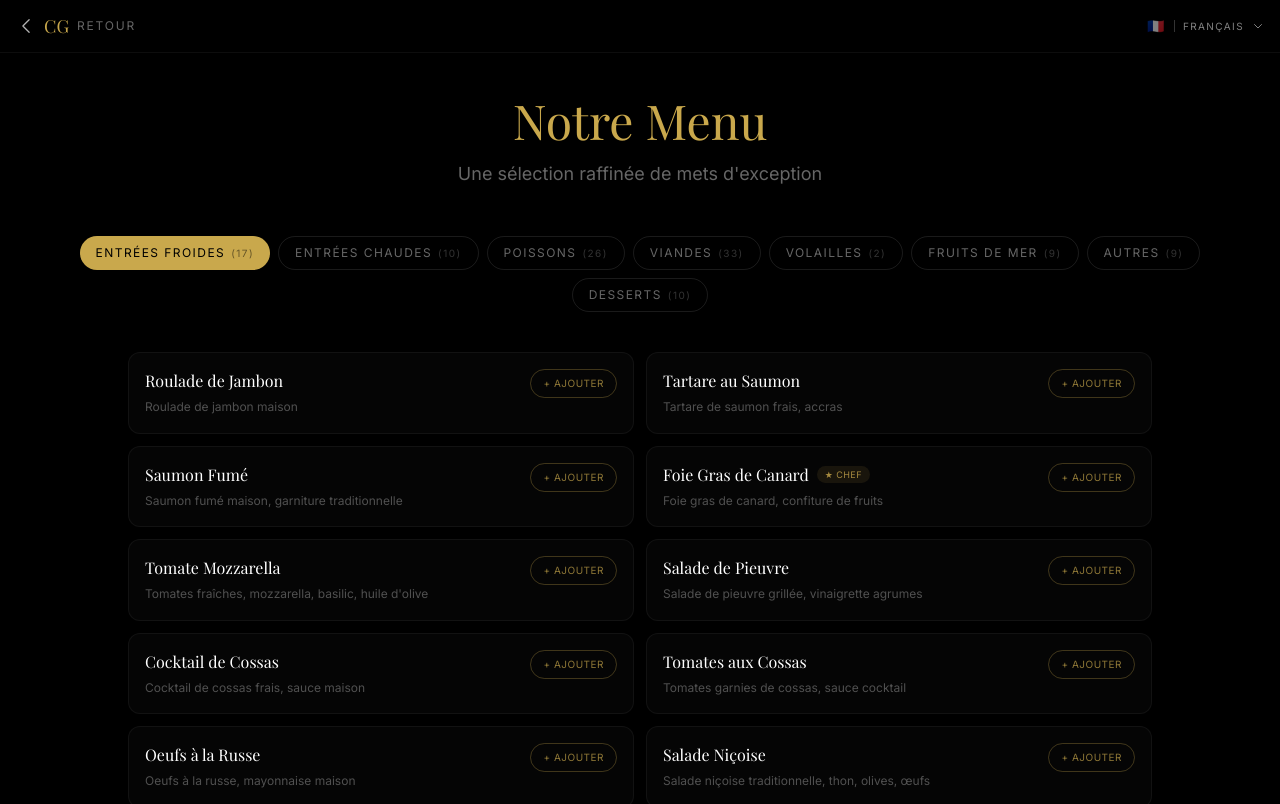
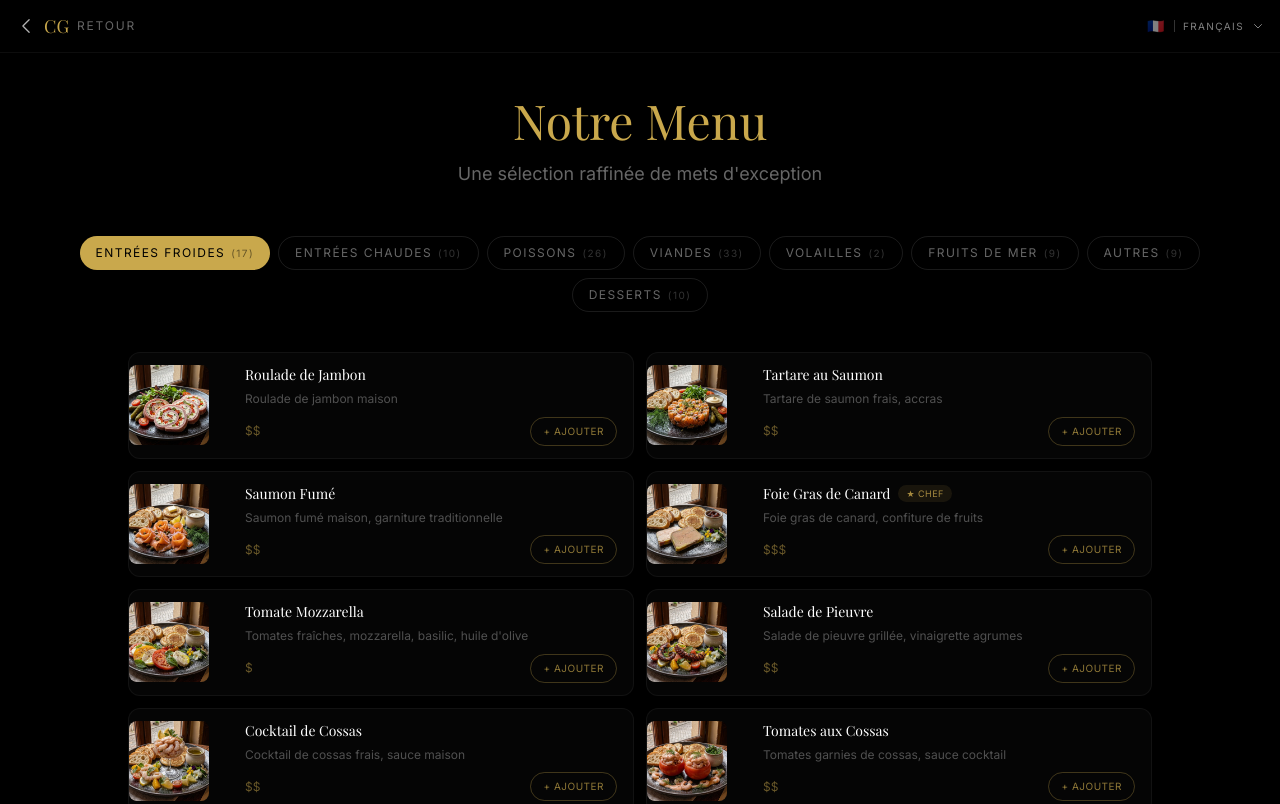
Before and after one commit to malikstopher-dev/chez-gaby, a Next.js app: page /menu in a window 1280 px wide. Shown: the top 804 px of the page. Built offline with nearby package versions, Linux system fonts and the light colour scheme; a web font is replaced by a local one.

Commit message:
Add dish images to /menu page item cards

```diff
--- a/src/app/menu/page.tsx
+++ b/src/app/menu/page.tsx
@@ -83,12 +83,22 @@ export default function MenuPage() {
               return (
                 <div
                   key={item.name}
-                  className="group border border-white/5 rounded-xl p-4 hover:border-gold/20 transition-all duration-300 bg-white/[0.02] hover:bg-white/[0.04]"
+                  className="group border border-white/5 rounded-xl hover:border-gold/20 transition-all duration-300 bg-white/[0.02] hover:bg-white/[0.04] overflow-hidden flex gap-3"
                 >
-                  <div className="flex justify-between items-start gap-3">
-                    <div className="flex-1 min-w-0">
+                  {item.image && (
+                    <div className="w-20 h-20 shrink-0 overflow-hidden rounded-lg m-3 -ml-0">
+                      <img
+                        src={item.image}
+                        alt={item.name}
+                        className="w-full h-full object-cover transition-transform duration-500 group-hover:scale-110"
+                        loading="lazy"
+                      />
+                    </div>
+                  )}
+                  <div className="flex-1 min-w-0 p-3 pr-4 flex flex-col justify-between">
+                    <div>
                       <div className="flex items-center gap-2 mb-1">
-                        <h3 className="font-serif text-white text-base group-hover:text-gold transition-colors truncate">
+                        <h3 className="font-serif text-white text-sm group-hover:text-gold transition-colors truncate">
                           {item.name}
                         </h3>
                         {item.chefPick && (
@@ -102,7 +112,9 @@ export default function MenuPage() {
                       </p>
                     </div>
 
-                    <div className="flex items-center gap-2 shrink-0">
+                    <div className="flex items-center justify-between mt-2">
+                      <span className="text-gold/50 text-xs">{item.price}</span>
+                      <div className="flex items-center gap-2">
                       {inCart ? (
                         <div className="flex items-center gap-1.5 bg-white/5 rounded-full border border-white/10">
                           <button
@@ -127,6 +139,7 @@ export default function MenuPage() {
                           + {t.menu.addToCart}
                         </button>
                       )}
+                      </div>
                     </div>
                   </div>
                 </div>
```
